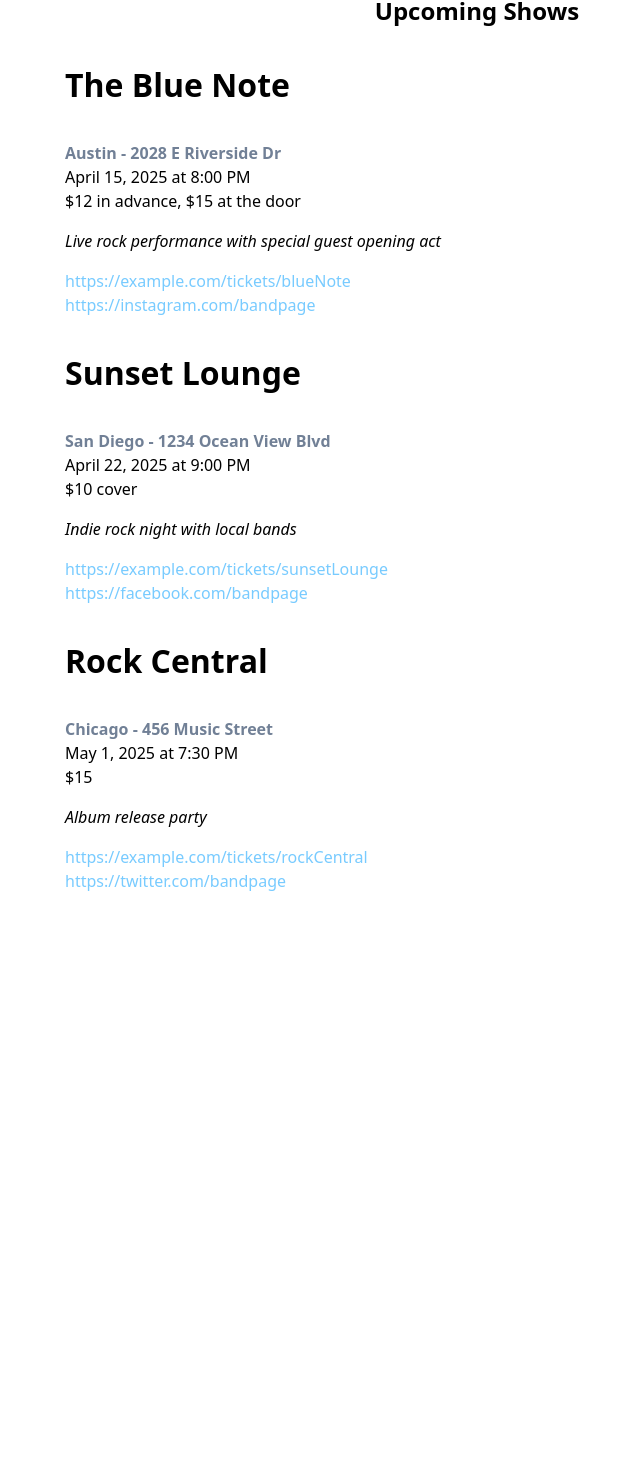
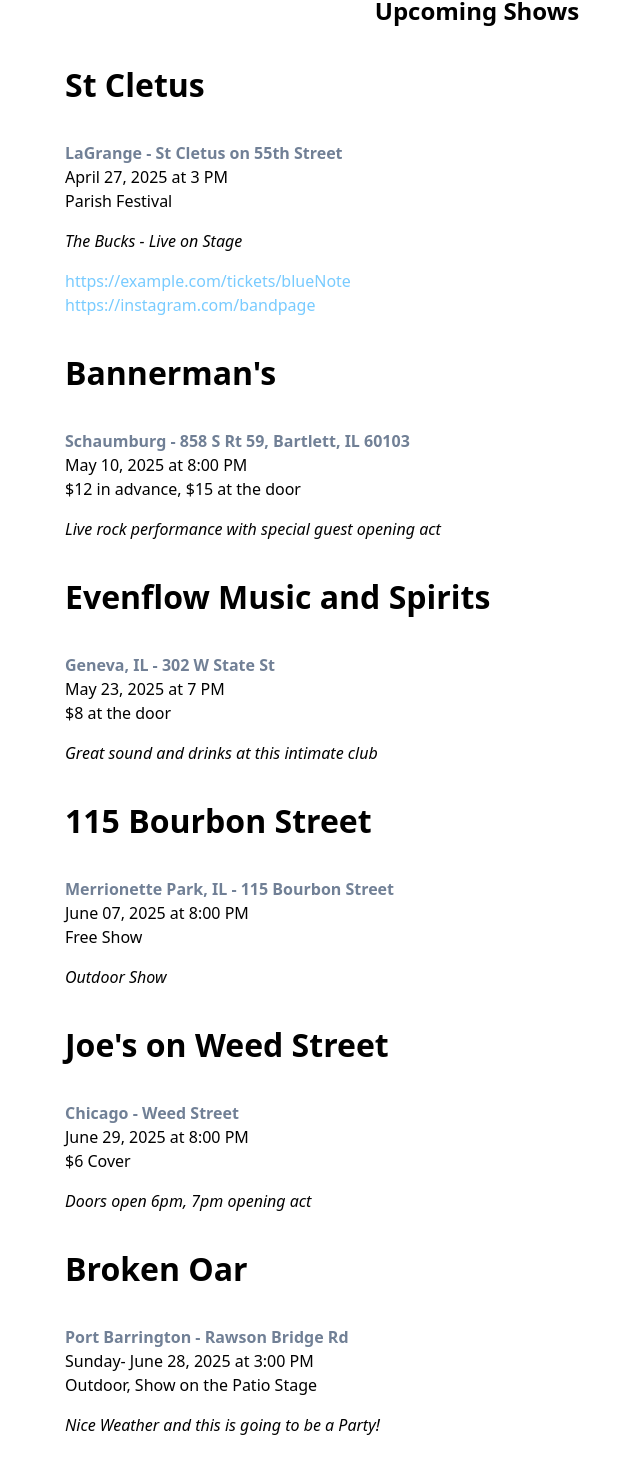
Before and after one commit to cloudappsdev/the-bucks-music, a React (Vite) app: page / in a window 1280 px wide. Shown: the part 2082-3552 px from the top of the page, without its empty margins (163-803 px from the left). Before the commit the page ends 3019 px from the top, so only its background shows below. Built offline with nearby package versions, Linux system fonts and the light colour scheme; a web font is replaced by a local one.

Commit message:
add M2504 Band Events Update

```diff
--- a/src/components/BandEvents.tsx
+++ b/src/components/BandEvents.tsx
@@ -3,37 +3,70 @@
 // Sample data matching the BandEvent interface
 const bandEvents: BandEvent[] = [
   {
-    venue: "The Blue Note",
-    city: "Austin",
-    location: "2028 E Riverside Dr",
-    date: "April 15, 2025",
-    time: "8:00 PM",
-    cover: "$12 in advance, $15 at the door",
-    details: "Live rock performance with special guest opening act",
+    venue: "St Cletus",
+    city: "LaGrange",
+    location: "St Cletus on 55th Street",
+    date: "April 27, 2025",
+    time: "3 PM",
+    cover: "Parish Festival",
+    details: "The Bucks - Live on Stage",
     eventLink: "https://example.com/tickets/blueNote",
     smLink: "https://instagram.com/bandpage",
   },
   {
-    venue: "Sunset Lounge",
-    city: "San Diego",
-    location: "1234 Ocean View Blvd",
-    date: "April 22, 2025",
-    time: "9:00 PM",
-    cover: "$10 cover",
-    details: "Indie rock night with local bands",
-    eventLink: "https://example.com/tickets/sunsetLounge",
-    smLink: "https://facebook.com/bandpage",
+    venue: "Bannerman's",
+    city: "Schaumburg",
+    location: "858 S Rt 59, Bartlett, IL 60103",
+    date: "May 10, 2025",
+    time: "8:00 PM",
+    cover: "$12 in advance, $15 at the door",
+    details: "Live rock performance with special guest opening act",
+    eventLink: "",
+    smLink: "",
   },
   {
-    venue: "Rock Central",
+    venue: "Evenflow Music and Spirits",
+    city: "Geneva, IL",
+    location: "302 W State St",
+    date: "May 23, 2025",
+    time: "7 PM",
+    cover: "$8 at the door",
+    details: "Great sound and drinks at this intimate club",
+    eventLink: "",
+    smLink: "",
+  },
+  {
+    venue: "115 Bourbon Street",
+    city: "Merrionette Park, IL",
+    location: "115 Bourbon Street",
+    date: "June 07, 2025",
+    time: "8:00 PM",
+    cover: "Free Show",
+    details: "Outdoor Show",
+    eventLink: "",
+    smLink: "",
+  },
+  {
+    venue: "Joe's on Weed Street",
     city: "Chicago",
-    location: "456 Music Street",
-    date: "May 1, 2025",
-    time: "7:30 PM",
-    cover: "$15",
-    details: "Album release party",
-    eventLink: "https://example.com/tickets/rockCentral",
-    smLink: "https://twitter.com/bandpage",
+    location: "Weed Street",
+    date: "June 29, 2025",
+    time: "8:00 PM",
+    cover: "$6 Cover",
+    details: "Doors open 6pm, 7pm opening act",
+    eventLink: "",
+    smLink: "",
+  },
+  {
+    venue: "Broken Oar",
+    city: "Port Barrington",
+    location: "Rawson Bridge Rd",
+    date: "Sunday- June 28, 2025",
+    time: "3:00 PM",
+    cover: "Outdoor, Show on the Patio Stage",
+    details: "Nice Weather and this is going to be a Party!",
+    eventLink: "",
+    smLink: "",
   },
 ];
 
```
